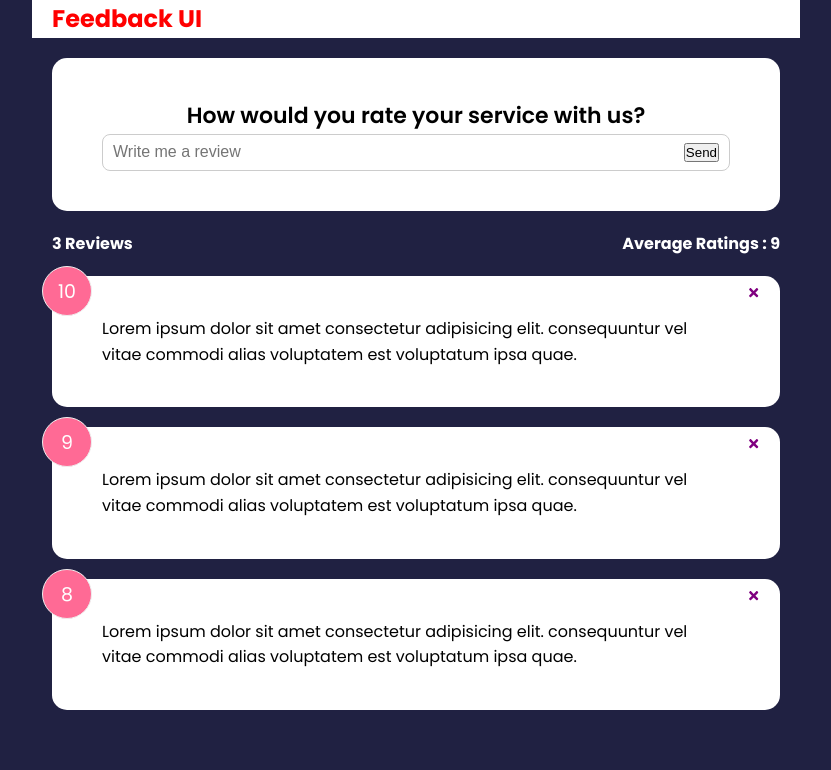
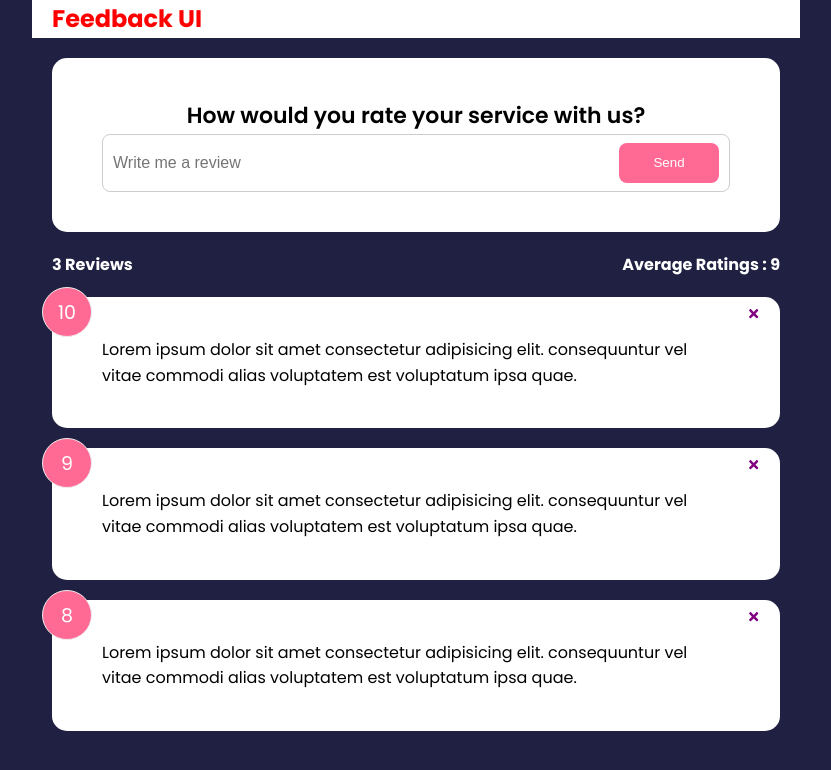
Before and after one commit to GUchechi/Udemy-course, a React (Create React App) app: page / in a window 1280 px wide. Shown: the top 770 px of the page, without its empty margins (224-1055 px from the left). Built offline with nearby package versions, Linux system fonts and the light colour scheme.

Commit message:
used reused the button component into feedbackForm

```diff
--- a/src/Components/FeedbackForm.jsx
+++ b/src/Components/FeedbackForm.jsx
@@ -1,4 +1,5 @@
 import React, { useState } from 'react'
+import Button from './Shared/Button';
 import Card from './Shared/Card'
 
 const FeedbackForm = () => {
@@ -13,7 +14,7 @@
             {/* @todo - rating select component */}
            <div className="input-group">
            <input onChange={handleChangeText} type="text" placeholder='Write me a review' />
-           <button type='submit'>Send</button>
+           <Button type='submit' version='secondary'>Send</Button>
            </div>
         </form>
     </Card>
--- /dev/null
+++ b/src/Components/Shared/Button.jsx
@@ -0,0 +1,21 @@
+import React from 'react'
+
+const Button = ({children, version, type, isDisabled }) => {
+  return (
+    <button
+        type={type}
+        disabled={isDisabled}
+        className={`btn btn-${version}`}
+    >
+        {children}
+    </button>
+  )
+}
+
+Button.defaultProps = {
+    version: 'primary',
+    type: 'button',
+    isDisabled: false
+}
+
+export default Button
```
